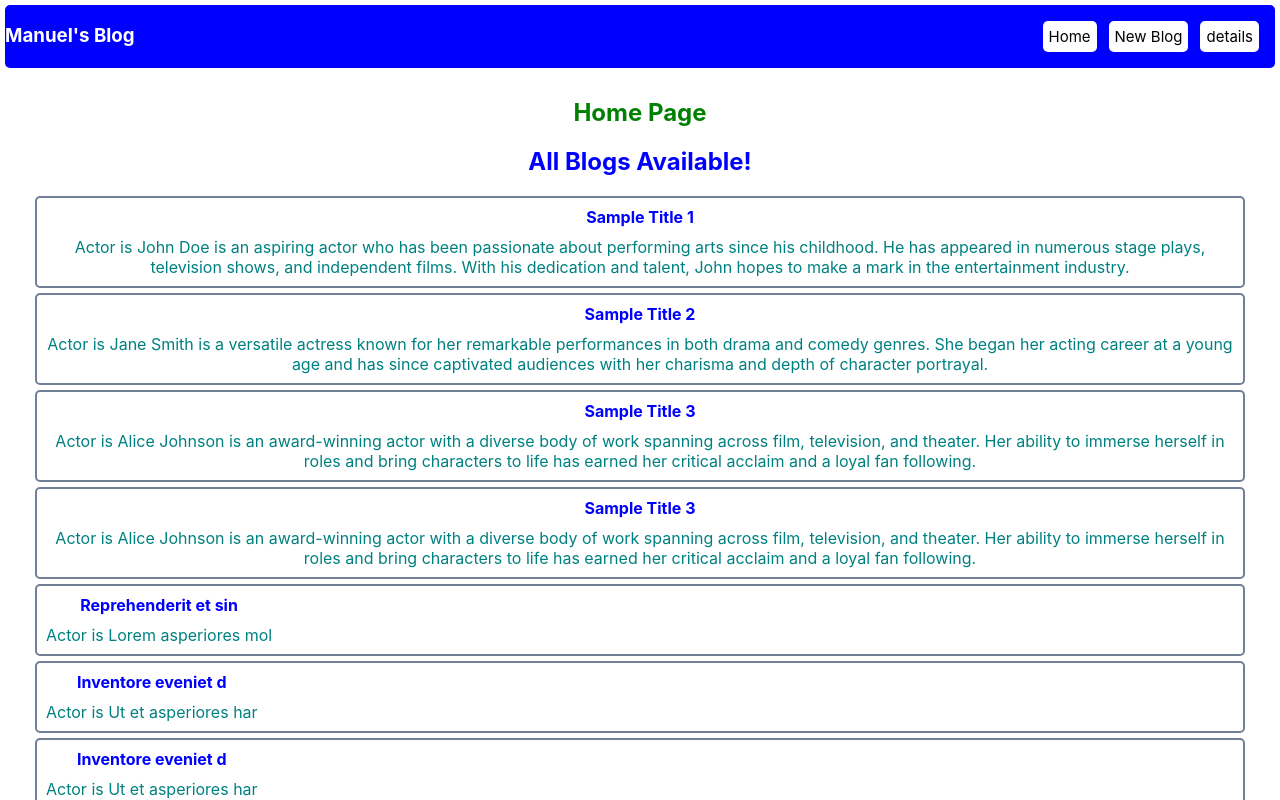
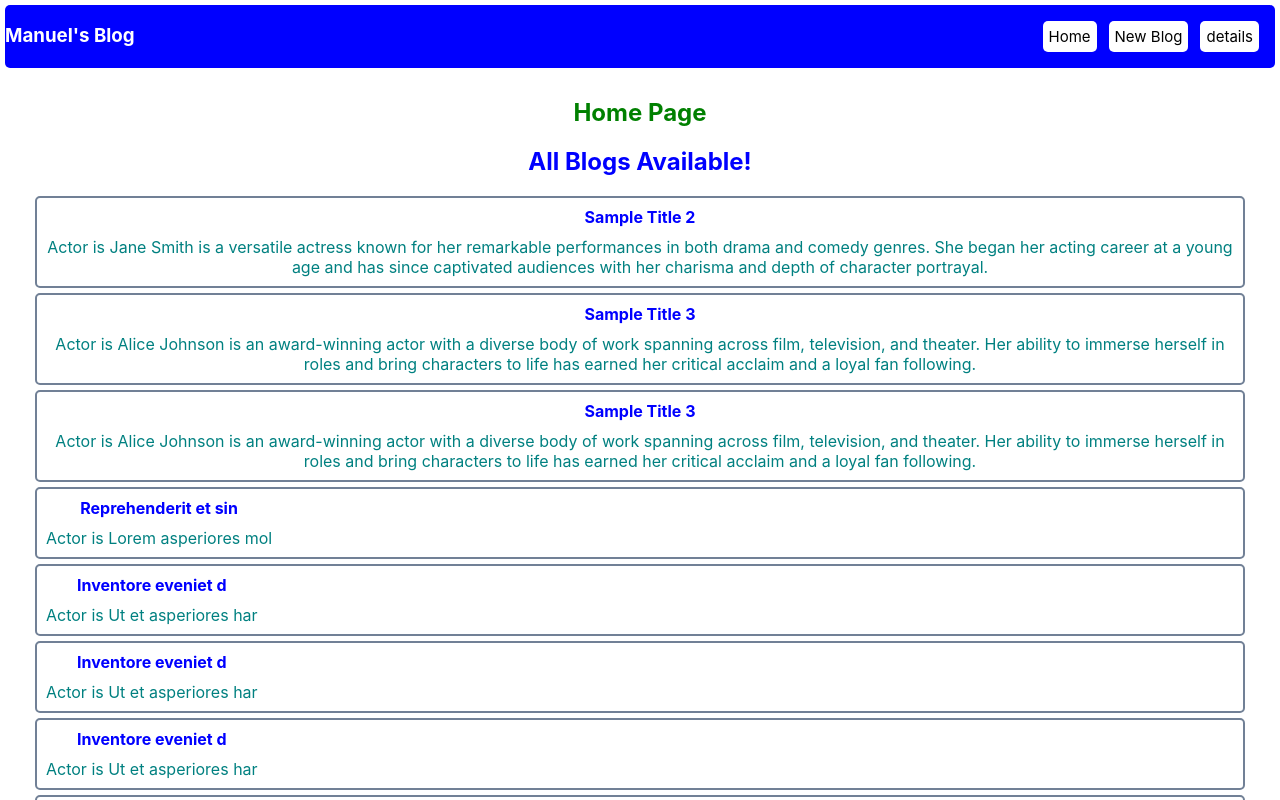
Before and after one commit to emmanuelwangila/manu-blog, a React (Create React App) app: page / in a window 1280 px wide. Shown: the top 800 px of the page. Built offline with nearby package versions, Linux system fonts and the light colour scheme; data requests are answered from the project's data file.

Commit message:
delete function succesfully

```diff
--- a/data/db.json
+++ b/data/db.json
@@ -1,20 +1,13 @@
 {
   "blogs": [
     {
-      "title": "Sample Title 1",
-      "actor": "John Doe is an aspiring actor who has been passionate about performing arts since his childhood. He has appeared in numerous stage plays, television shows, and independent films. With his dedication and talent, John hopes to make a mark in the entertainment industry.",
-      "id": "1"
-    },
-    {
       "title": "Sample Title 2",
       "actor": "Jane Smith is a versatile actress known for her remarkable performances in both drama and comedy genres. She began her acting career at a young age and has since captivated audiences with her charisma and depth of character portrayal.",
-
       "id": "2"
     },
     {
       "title": "Sample Title 3",
       "actor": "Alice Johnson is an award-winning actor with a diverse body of work spanning across film, television, and theater. Her ability to immerse herself in roles and bring characters to life has earned her critical acclaim and a loyal fan following.",
-
       "id": "3"
     },
     {
--- a/src/BlogDetails.jsx
+++ b/src/BlogDetails.jsx
@@ -1,21 +1,21 @@
 import React from "react";
-import { useParams, useHistory } from "react-router-dom";
+import { useParams, Navigate } from "react-router-dom";
 import useFetch from "./UseFetch";
 
 const BlogDetails = () => {
   const { id } = useParams();
-  const history = useHistory();
+  // const history = Navigate();
 
   const { blogs, loading, error } = useFetch(
     `http://localhost:8000/blogs/${id}`
   );
 
   const handleDelete = () => {
-    fetch("http://locallhost:8000/blogs" + blogs.id, {
+    fetch("http://localhost:8000/blogs/" + blogs.id, {
       method: "DELETE",
     }).then(() => {
       console.log("Blog deleted succesfully");
-      history.push("/");
+      // history.push("/");
     });
   };
 
@@ -25,6 +25,7 @@ const BlogDetails = () => {
       <div> {loading && <div>Loading.... </div>}</div>
       {blogs && <div> {blogs.actor} </div>}
       {error && <div> {error} </div>}
+      <button onClick={handleDelete}>Delete</button>
     </div>
   );
 };
```
